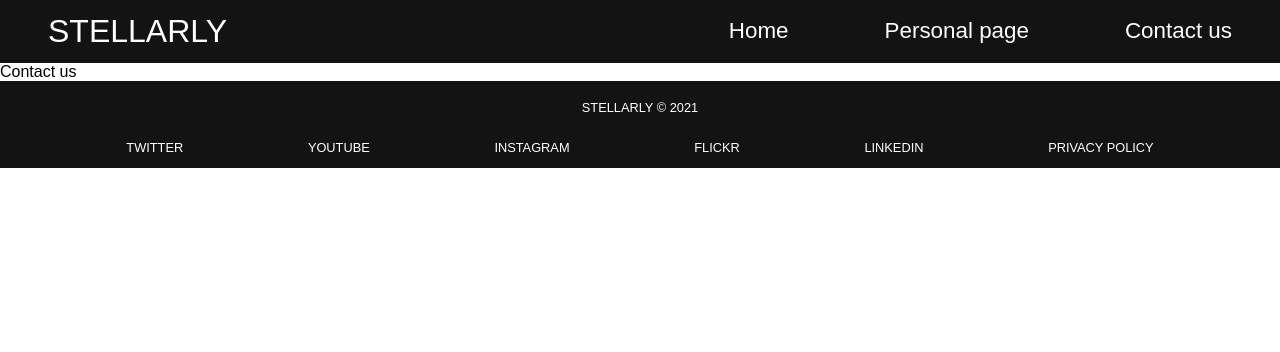
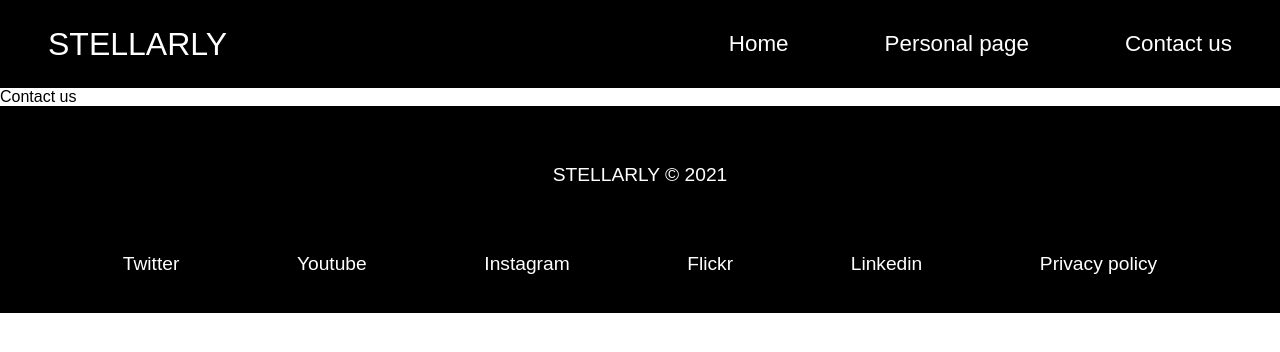
Before and after one commit to RestingState/stellarly-front-end, a React (Create React App) app: page /contact in a window 1280 px wide. Shown: the top 352 px of the page. Built offline with nearby package versions, Linux system fonts and the light colour scheme.

Commit message:
Tinkered with css

```diff
--- a/src/components/AboutUsSection/AboutUsSection.styles.tsx
+++ b/src/components/AboutUsSection/AboutUsSection.styles.tsx
@@ -6,7 +6,7 @@ interface TitleProps {
 
 export const Wrapper = styled.div`
   padding: 2rem 0;
-  background-color: #101010;
+  background-color: #080808;
   color: white;
 `;
 
@@ -28,12 +28,13 @@ export const Title = styled.div<TitleProps>`
 export const AboutStellarlyContent = styled.div`
   display: flex;
   gap: 5rem;
-  margin: 2rem auto 0 auto;
+  margin: 2rem auto 2rem auto;
   max-width: 70%;
 `;
 
 export const Text = styled.div`
   font-size: 1.3rem;
+  text-align: justify;
 `;
 
 export const Image = styled.img`
@@ -44,7 +45,7 @@ export const Image = styled.img`
 export const AboutTeamContent = styled.ul`
   display: flex;
   justify-content: space-between;
-  margin: 2rem auto 0 auto;
+  margin: 2rem auto 4rem auto;
   max-width: 40%;
   font-size: 1.3rem;
   list-style-position: inside;
--- a/src/components/Footer/Footer.styles.tsx
+++ b/src/components/Footer/Footer.styles.tsx
@@ -1,15 +1,15 @@
 import styled from 'styled-components';
 
 export const Wrapper = styled.div`
-  background: var(--darkGrey);
+  background: #000000;
   color: var(--white);
-  font-size: 0.8em;
+  font-size: 1.2em;
   padding: 0 5%;
 
   ul {
     display: flex;
     justify-content: space-around;
-    padding: 1em 0;
+    padding: 1.5em 0 2em;
     list-style: none;
   }
 
@@ -30,5 +30,5 @@ export const Wrapper = styled.div`
 export const CopyrightSign = styled.div`
   display: flex;
   justify-content: center;
-  padding: 1.5em 0 1em 0;
+  padding: 3em 0 2em 0;
 `;
--- a/src/components/Footer/index.tsx
+++ b/src/components/Footer/index.tsx
@@ -4,12 +4,12 @@ import { Wrapper, CopyrightSign } from './Footer.styles';
 
 const Footer: FC = () => {
   const links = [
-    { id: 1, name: 'TWITTER' },
-    { id: 2, name: 'YOUTUBE' },
-    { id: 3, name: 'INSTAGRAM' },
-    { id: 4, name: 'FLICKR' },
-    { id: 5, name: 'LINKEDIN' },
-    { id: 6, name: 'PRIVACY POLICY' }
+    { id: 1, name: 'Twitter' },
+    { id: 2, name: 'Youtube' },
+    { id: 3, name: 'Instagram' },
+    { id: 4, name: 'Flickr' },
+    { id: 5, name: 'Linkedin' },
+    { id: 6, name: 'Privacy policy' }
   ];
 
   return (
--- a/src/components/Header/Header.styles.tsx
+++ b/src/components/Header/Header.styles.tsx
@@ -10,9 +10,9 @@ export const Wrapper = styled.div<WrapperProps>`
   display: flex;
   align-items: center;
   justify-content: space-between;
-  background: var(--darkGrey);
+  background-color: #000000;
   color: var(--white);
-  padding: 0.8em 3em;
+  padding: 1.6em 3em;
 
   ${(props) =>
     !props.active &&
--- a/src/components/ResourcesSection/ResourcesSection.styles.tsx
+++ b/src/components/ResourcesSection/ResourcesSection.styles.tsx
@@ -43,4 +43,5 @@ export const Content = styled.div`
 
 export const Text = styled.div`
   font-size: 1.3rem;
+  text-align: justify;
 `;
--- a/src/components/SkyViewInfoMenu/SkyViewInfoMenu.styles.tsx
+++ b/src/components/SkyViewInfoMenu/SkyViewInfoMenu.styles.tsx
@@ -10,7 +10,7 @@ export const Wrapper = styled.div<WrapperProps>`
   height: 100%;
   width: 35%;
   padding: 0 1.8rem;
-  background: var(--darkGrey);
+  background: #101010aa;
   z-index: 100;
   transition: inset 0.8s ease;
   color: var(--white);
--- a/src/components/SkyViewSettingsMenu/SkyViewSettingsMenu.styles.tsx
+++ b/src/components/SkyViewSettingsMenu/SkyViewSettingsMenu.styles.tsx
@@ -9,7 +9,7 @@ export const Wrapper = styled.div<WrapperProps>`
   left: -50%;
   height: 100%;
   width: 35%;
-  background: var(--darkGrey);
+  background: #101010aa;
   z-index: 100;
   transition: inset 0.8s ease;
   color: var(--white);
--- a/src/helpers/planet.ts
+++ b/src/helpers/planet.ts
@@ -25,7 +25,7 @@ function renderPlanets(params: ISkyViewParams) {
       params.gamma,
       params.theta
     );
-    drawPlanet(params, v_gamma, v_theta, s_gamma, s_theta, 2);
+    drawPlanet(params, v_gamma, v_theta, s_gamma, s_theta, 4);
   }
 }
 
@@ -155,7 +155,7 @@ function drawPlanet(
   // check if should render in left or right side of the screen and up or down
   const { lr, ud } = determineScreenLocation(x_v, y_v, x_i, y_i, z_j);
 
-  const color = '#a19298';
+  const color = '#aa0000';
   // actual drawing
   drawCircle(params, x_i, y_i, x_j, y_j, z_j, lr, ud, radius, color);
 }
--- a/src/helpers/star.ts
+++ b/src/helpers/star.ts
@@ -112,7 +112,7 @@ function drawStar(
   // check if should render in left or right side of the screen and up or down
   const { lr, ud } = determineScreenLocation(x_v, y_v, x_i, y_i, z_j);
 
-  const color = '#ed1170';
+  const color = '#ffffff';
   // actual drawing
   drawCircle(params, x_i, y_i, x_j, y_j, z_j, lr, ud, radius, color);
 }
```
